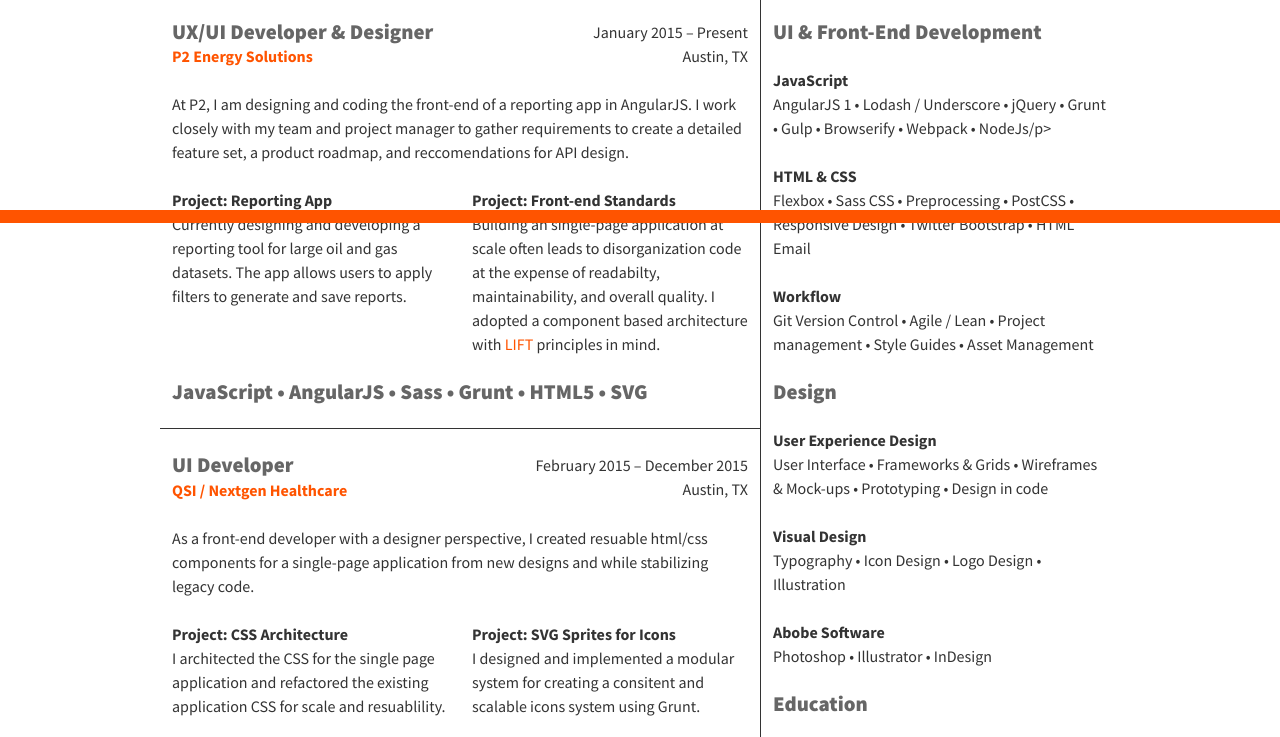
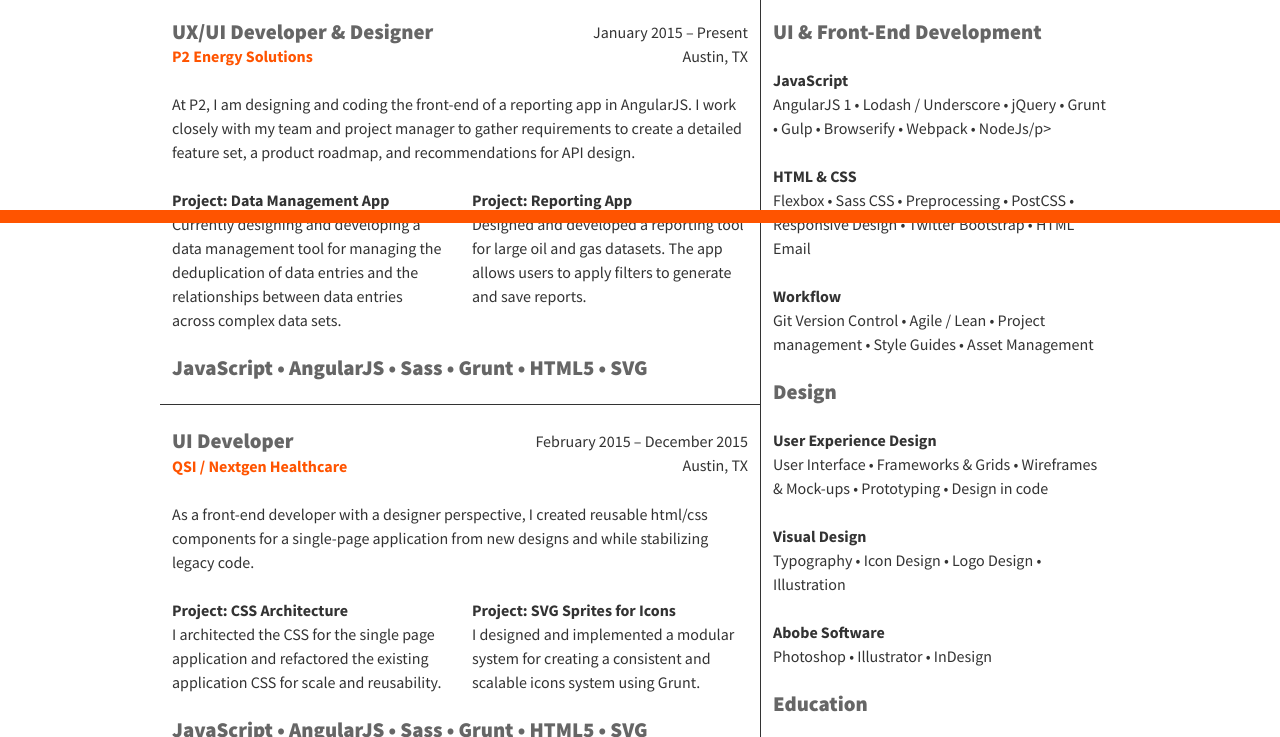
Before and after one commit to betsydupuis/resume, a plain HTML site: page index.html in a window 1280 px wide. Shown: the part 577-1314 px from the top of the page. Drawn offline with nearby package versions, Linux system fonts and the light colour scheme; files whose address does not match are found by name; a web font is replaced by a local one.

Commit message:
Edits to resume.

```diff
--- a/index.html
+++ b/index.html
@@ -53,16 +53,15 @@
                         <h4 class="col sm-6 ">UX/UI Developer &amp; Designer<br> <span class="text-body"><a class="text-bold" href="http://www.p2energysolutions.com/" target="_blank">P2 Energy Solutions</a></span></h4>
                         <h6 class="col sm-6  text-right text-body">January 2015 – Present<br>Austin, TX</h6>
                         <p class="col xs-12">
-                            At P2, I am designing and coding the front-end of a reporting app in AngularJS. I work closely with my team and project manager to gather requirements to create a detailed feature set, a product roadmap, and reccomendations for API design.
+                            At P2, I am designing and coding the front-end of a reporting app in AngularJS. I work closely with my team and project manager to gather requirements to create a detailed feature set, a product roadmap, and recommendations for API design.
                         </p>
-                        <div class="col sm-6 ">
+                        <div class="col sm-6">
+                            <h6>Project: Data Management App</h6>
+                            <p>Currently designing and developing a data management tool for managing the deduplication of data entries and the relationships between data entries across complex data sets.</p>
+                        </div>
+                        <div class="col sm-6">
                             <h6>Project: Reporting App</h6>
-                            <p>Currently designing and developing a reporting tool for large oil and gas datasets. The app allows users to apply filters to generate and save reports.</p>
-                        </div>
-                        <div class="col sm-6 ">
-                            <h6>Project: Front-end Standards</h6>
-                            <p>Building an single-page application at scale often leads to disorganization code at the expense of readabilty, maintainability, and overall quality. I adopted a component based architecture with <a href="https://github.com/johnpapa/angular-styleguide/blob/master/a1/README.md#application-structure-lift-principle"
-                                 target="_blank">LIFT</a> principles in mind.</p>
+                            <p>Designed and developed a reporting tool for large oil and gas datasets. The app allows users to apply filters to generate and save reports.</p>
                         </div>
                         <h4 class="col xs-12">JavaScript • AngularJS • Sass • Grunt • HTML5 • SVG</h4>
                     </div>
@@ -71,14 +70,14 @@
                             <h4>UI Developer<br> <span class="text-body"><a class="text-bold" href="https://www.nextgen.com/" target="_blank">QSI / Nextgen Healthcare</a></span></h4>
                         </div>
                         <h6 class="col sm-6  text-right text-body">February 2015 – December 2015<br>Austin, TX</h6>
-                        <p class="col xs-12">As a front-end developer with a designer perspective, I created resuable html/css components for a single-page application from new designs and while stabilizing legacy code. </p>
+                        <p class="col xs-12">As a front-end developer with a designer perspective, I created reusable html/css components for a single-page application from new designs and while stabilizing legacy code.</p>
                         <div class="col sm-6 ">
                             <h6>Project: CSS Architecture</h6>
-                            <p>I architected the CSS for the single page application and refactored the existing application CSS for scale and resuablility.</p>
+                            <p>I architected the CSS for the single page application and refactored the existing application CSS for scale and reusability.</p>
                         </div>
                         <div class="col sm-6 ">
                             <h6>Project: SVG Sprites for Icons</h6>
-                            <p>I designed and implemented a modular system for creating a consitent and scalable icons system using Grunt.</p>
+                            <p>I designed and implemented a modular system for creating a consistent and scalable icons system using Grunt.</p>
                         </div>
                         <h4 class="col xs-12">JavaScript • AngularJS • Sass • Grunt • HTML5 • SVG</h4>
                     </div>
@@ -99,7 +98,7 @@
                             <h4>UX/UI Developer &amp; Designer<br> <span class="text-body"><a class="text-bold" href="http://www.edgecase.io" target="_blank">Edgecase (Formerly Compare Metrics) </a></span></h4>
                         </div>
                         <h6 class="col sm-6  text-right text-body">March 2013 – September 2013<br>Austin, TX</h6>
-                        <p class="col xs-12">With start-up hustle, I designed and developed everthing from marketing design to front-end development for demo product implementations.</p>
+                        <p class="col xs-12">With startup hustle, I designed and developed a range of projects – from marketing design to front-end development for demo product implementations.</p>
                         <div class="col sm-6 ">
                             <h6>Project: Client Implementations </h6>
                             <p>I designed mockups and implemented demos of product integrations and oversaw the same work done by offshore contractors.</p>
```
